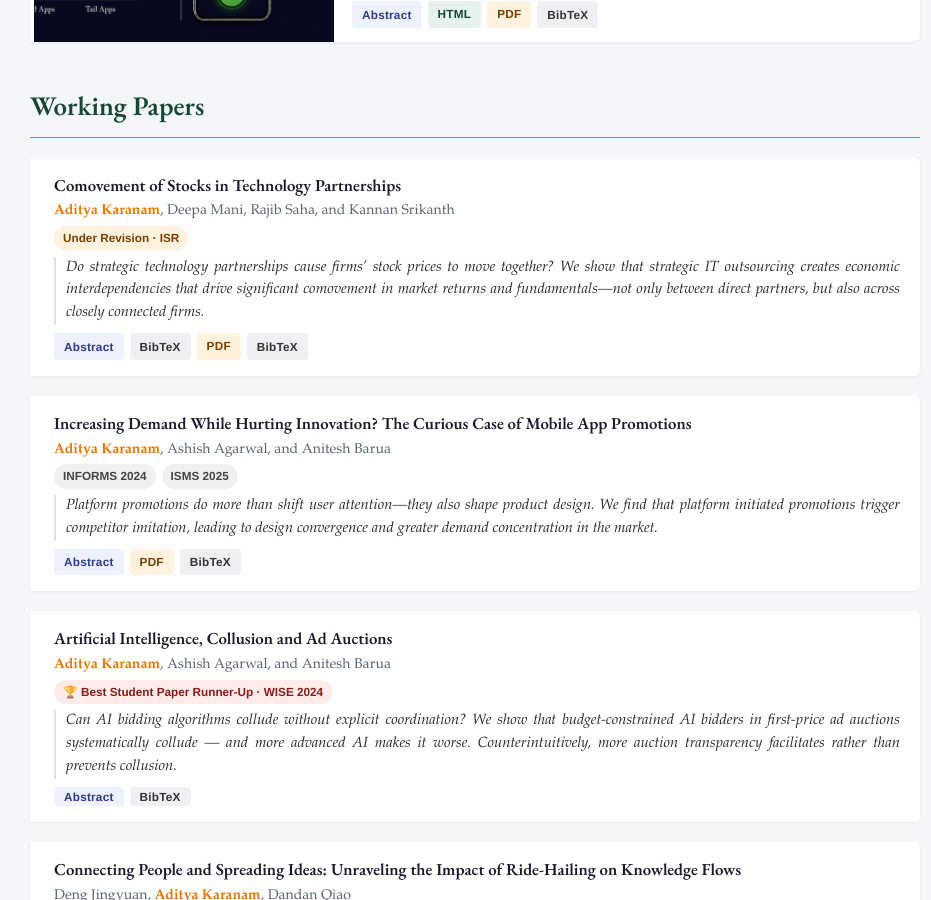
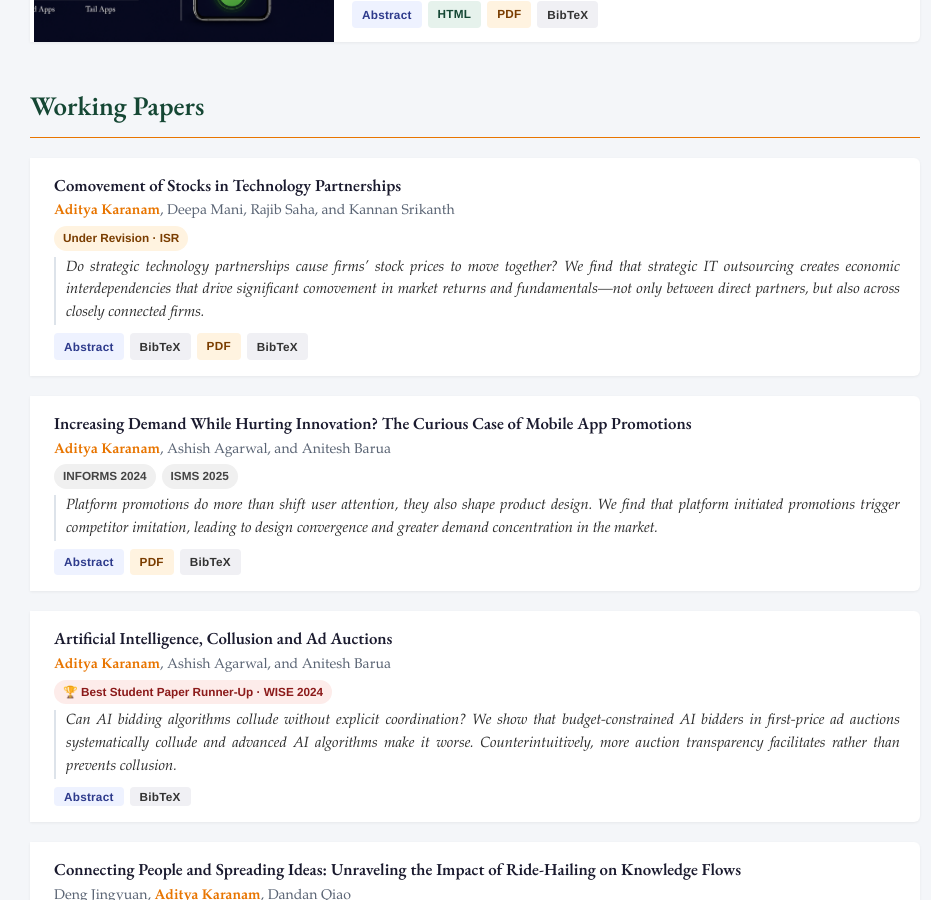
Before and after one commit to askaranam/askaranam.github.io, a Jekyll site: the page built from research.html, in a window 1280 px wide and 900 px high, scrolled down 1088 px. Shown: the whole window, without its empty margins (165-1096 px from the left). Built offline with Jekyll 4.4.1, drawn with Linux system fonts in a browser that asks for light colours; nearby versions of some CDN libraries; some web fonts are replaced; some of the changed text lies outside the part shown.

Commit message:
Update research.html

```diff
--- a/research.html
+++ b/research.html
@@ -85,7 +85,7 @@
     <div class="paper-authors"><strong>Aditya Karanam</strong>, Ashish Agarwal, and Anitesh Barua</div>
     <div class="paper-venue">Information Systems Research, 2025 · Vol. 36(3):1846–1870</div>
     <div class="paper-summary">
-            Should app developers follow their own instincts or act on user feedback? We show that developer-led novel features and user-suggested imitative features drive demand — but blindly following user suggestions for novel features can backfire.</div>
+            Should app developers follow their own instincts or act on user feedback? We find that developer-led novel features and user-suggested imitative features drive demand — but blindly following user suggestions for novel features can backfire.</div>
     <div class="paper-actions">
       <button class="action-btn btn-abstract" onclick="toggleAbstract(this)">Abstract</button>
       <a class="action-btn btn-html" href="https://pubsonline.informs.org/doi/10.1287/isre.2023.0060" target="_blank">HTML</a>
@@ -187,7 +187,7 @@
     <div class="paper-title"><a href="https://papers.ssrn.com/sol3/papers.cfm?abstract_id=3534561">Comovement of Stocks in Technology Partnerships</a></div>
     <div class="paper-authors"><strong>Aditya Karanam</strong>, Deepa Mani, Rajib Saha, and Kannan Srikanth</div>
     <div class="paper-meta"><span class="badge badge-revision">Under Revision · ISR</span></div>
-    <div class="paper-summary">Do strategic technology partnerships cause firms’ stock prices to move together? We show that strategic IT outsourcing creates economic interdependencies that drive significant comovement in market returns and fundamentals—not only between direct partners, but also across closely connected firms.</div>
+    <div class="paper-summary">Do strategic technology partnerships cause firms’ stock prices to move together? We find that strategic IT outsourcing creates economic interdependencies that drive significant comovement in market returns and fundamentals—not only between direct partners, but also across closely connected firms.</div>
     <div class="paper-actions">
         <button class="action-btn btn-abstract" onclick="toggleAbstract(this)">Abstract</button>
       <button class="action-btn btn-cite" onclick="toggleBibtex(this)">BibTeX</button>
@@ -218,7 +218,7 @@
       <span class="badge badge-conf">INFORMS 2024</span>
       <span class="badge badge-conf">ISMS 2025</span>
     </div>
-        <div class="paper-summary">Platform promotions do more than shift user attention—they also shape product design. We find that platform initiated promotions trigger competitor imitation, leading to design convergence and greater demand concentration in the market.</div>
+        <div class="paper-summary">Platform promotions do more than shift user attention, they also shape product design. We find that platform initiated promotions trigger competitor imitation, leading to design convergence and greater demand concentration in the market.</div>
     <div class="paper-actions">
       <button class="action-btn btn-abstract" onclick="toggleAbstract(this)">Abstract</button>
       <a class="action-btn btn-pdf" href="https://papers.ssrn.com/sol3/papers.cfm?abstract_id=5007683" target="_blank">PDF</a>
@@ -243,7 +243,7 @@
     <div class="paper-title">Artificial Intelligence, Collusion and Ad Auctions</div>
     <div class="paper-authors"><strong>Aditya Karanam</strong>, Ashish Agarwal, and Anitesh Barua</div>
     <div class="paper-meta"><span class="badge badge-award">🏆 Best Student Paper Runner-Up · WISE 2024</span></div>
-    <div class="paper-summary">Can AI bidding algorithms collude without explicit coordination? We show that budget-constrained AI bidders in first-price ad auctions systematically collude — and more advanced AI makes it worse. Counterintuitively, more auction transparency facilitates rather than prevents collusion.</div>
+    <div class="paper-summary">Can AI bidding algorithms collude without explicit coordination? We show that budget-constrained AI bidders in first-price ad auctions systematically collude and advanced AI algorithms make it worse. Counterintuitively, more auction transparency facilitates rather than prevents collusion.</div>
     <div class="paper-actions">
       <button class="action-btn btn-abstract" onclick="toggleAbstract(this)">Abstract</button>
       <button class="action-btn btn-cite" onclick="toggleBibtex(this)">BibTeX</button>
```
